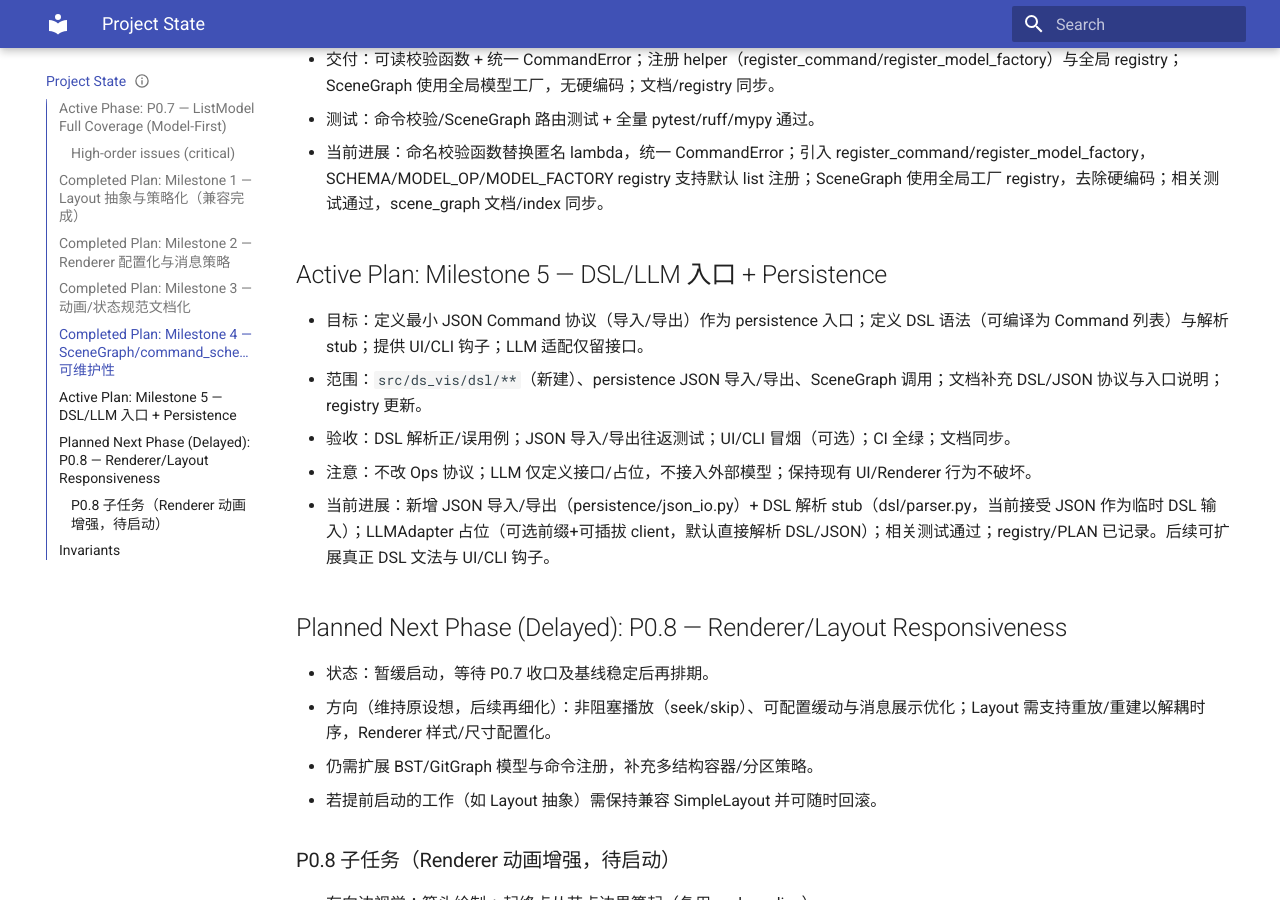
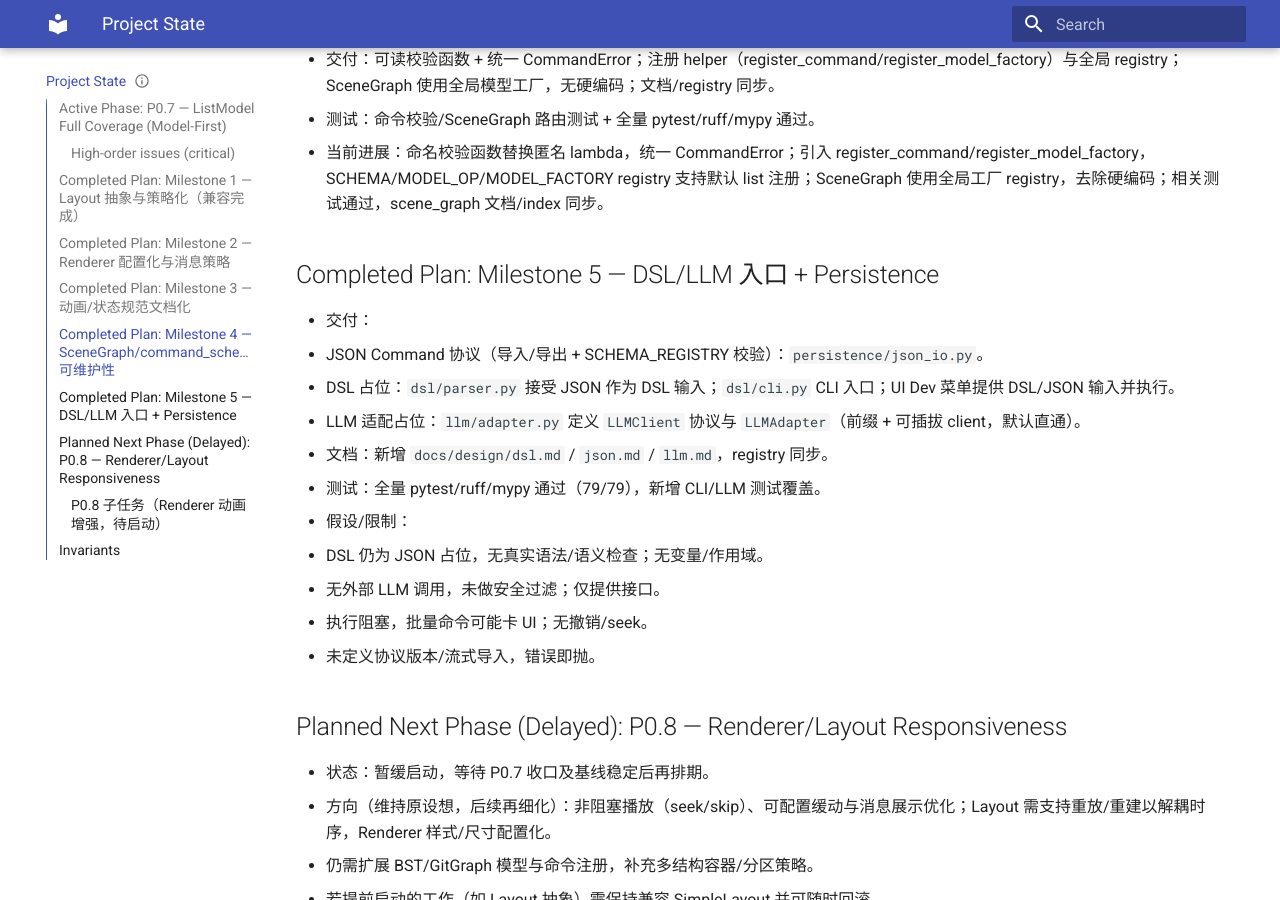
Before and after one commit to elecdot/ds-vis, an MkDocs documentation site: the page built from docs/project_state.md, in a window 1280 px wide and 900 px high, scrolled down 1953 px. Built offline with MkDocs 1.6.1 and Material for MkDocs 9.7.7, drawn with Linux system fonts in a browser that asks for light colours.

Commit message:
docs: add initial design documents and align project docs
Add design docs:
- dsl.md with DSL placeholder, current state, limits, and future direction
- json.md defining Command JSON protocol and validation
- llm.md with LLM adapter interface placeholder
All include front matter (bound_phase P0.7, v0.1 Draft).

Align documentation:
- Register new docs in index.md
- Bump project_state.md to v0.7.13 and mark Milestone 5 completed
- Summarize delivered scope and known limitations
- Extend dev_kb.md with DSL/CLI/UI usage notes and DSL/LLM constraint

```diff
--- a/docs/project_state.md
+++ b/docs/project_state.md
@@ -57,12 +57,18 @@ This document captures the active delivery phase, what is complete, current assu
 - 测试：命令校验/SceneGraph 路由测试 + 全量 pytest/ruff/mypy 通过。
 - 当前进展：命名校验函数替换匿名 lambda，统一 CommandError；引入 register_command/register_model_factory，SCHEMA/MODEL_OP/MODEL_FACTORY registry 支持默认 list 注册；SceneGraph 使用全局工厂 registry，去除硬编码；相关测试通过，scene_graph 文档/index 同步。
 
-## Active Plan: Milestone 5 — DSL/LLM 入口 + Persistence
-- 目标：定义最小 JSON Command 协议（导入/导出）作为 persistence 入口；定义 DSL 语法（可编译为 Command 列表）与解析 stub；提供 UI/CLI 钩子；LLM 适配仅留接口。
-- 范围：`src/ds_vis/dsl/**`（新建）、persistence JSON 导入/导出、SceneGraph 调用；文档补充 DSL/JSON 协议与入口说明；registry 更新。
-- 验收：DSL 解析正/误用例；JSON 导入/导出往返测试；UI/CLI 冒烟（可选）；CI 全绿；文档同步。
-- 注意：不改 Ops 协议；LLM 仅定义接口/占位，不接入外部模型；保持现有 UI/Renderer 行为不破坏。
-- 当前进展：新增 JSON 导入/导出（persistence/json_io.py）+ DSL 解析 stub（dsl/parser.py，当前接受 JSON 作为临时 DSL 输入）；LLMAdapter 占位（可选前缀+可插拔 client，默认直接解析 DSL/JSON）；相关测试通过；registry/PLAN 已记录。后续可扩展真正 DSL 文法与 UI/CLI 钩子。
+## Completed Plan: Milestone 5 — DSL/LLM 入口 + Persistence
+- 交付：
+  - JSON Command 协议（导入/导出 + SCHEMA_REGISTRY 校验）：`persistence/json_io.py`。
+  - DSL 占位：`dsl/parser.py` 接受 JSON 作为 DSL 输入；`dsl/cli.py` CLI 入口；UI Dev 菜单提供 DSL/JSON 输入并执行。
+  - LLM 适配占位：`llm/adapter.py` 定义 `LLMClient` 协议与 `LLMAdapter`（前缀 + 可插拔 client，默认直通）。
+  - 文档：新增 `docs/design/dsl.md` / `json.md` / `llm.md`，registry 同步。
+- 测试：全量 pytest/ruff/mypy 通过（79/79），新增 CLI/LLM 测试覆盖。
+- 假设/限制：
+  - DSL 仍为 JSON 占位，无真实语法/语义检查；无变量/作用域。
+  - 无外部 LLM 调用，未做安全过滤；仅提供接口。
+  - 执行阻塞，批量命令可能卡 UI；无撤销/seek。
+  - 未定义协议版本/流式导入，错误即抛。
 
 ## Planned Next Phase (Delayed): P0.8 — Renderer/Layout Responsiveness
 - 状态：暂缓启动，等待 P0.7 收口及基线稳定后再排期。
--- a/mkdocs.yml
+++ b/mkdocs.yml
@@ -34,10 +34,18 @@ nav:
   - Design:
       - Requirements: design/requirements.md
       - Architecture: design/architecture.md
+      - Model: design/model.md
+      - Layout: design/layout.md
+      - Scene Graph: design/scene_graph.md
       - Ops Spec: design/ops_spec.md
-      - Animation Requirements: design/animation.md
+      - Animation: design/animation.md
+      - Renderer: design/renderer.md
+      - DSL: design/dsl.md
+      - LLM: design/llm.md
+      - JSON Schema: design/json.md
   - Engineering:
       - Environment: engineering/environment.md
+      - TDD Guide: engineering/tdd_guide.md
       - Dev Knowledge Base: engineering/dev_kb.md
       #- Testing & CI: engineering/testing_ci.md
 #  - Demo:
```
Also changed, not shown: other parts of docs/project_state.md (+1 -1 lines), docs/design/dsl.md (added, +45 -0 lines), docs/design/json.md (added, +57 -0 lines), docs/design/llm.md (added, +39 -0 lines), docs/engineering/dev_kb.md (+2 -0 lines), docs/index.md (+5 -1 lines).
